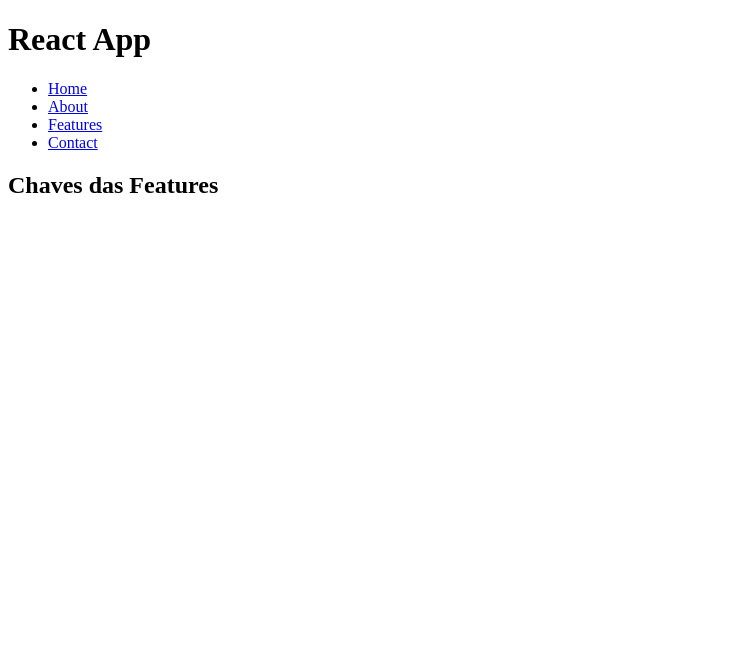
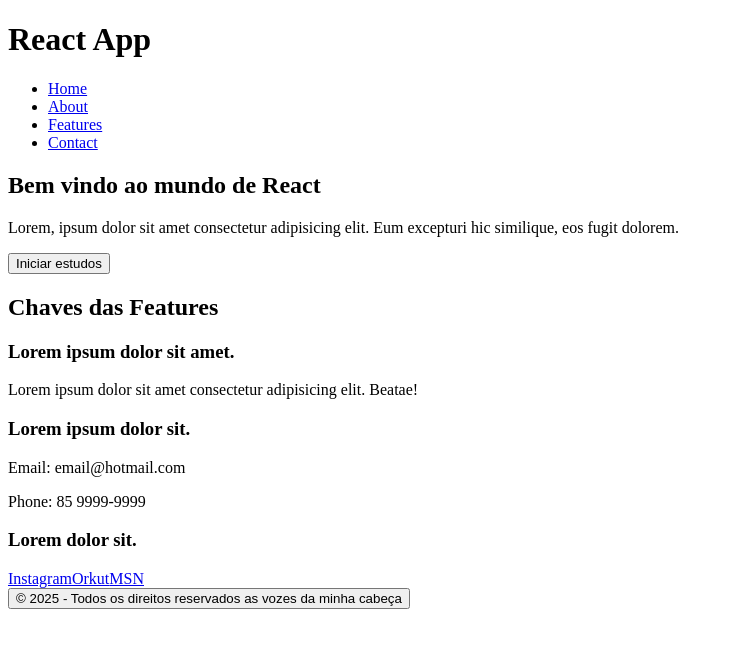
Before and after one commit to sarasmorais/react-zero, a React (Vite) app: page / in a window 1280 px wide. Shown: the top 648 px of the page, without its empty margins (0-733 px from the left). Built offline with nearby package versions, Linux system fonts and the light colour scheme.

Commit message:
add return

```diff
--- a/src/components/Footer/Footer.jsx
+++ b/src/components/Footer/Footer.jsx
@@ -1,7 +1,8 @@
 import "./Footer.css";
 
 export default function Footer(){
-    <footer className="footer" id="contact">
+    return(
+        <footer className="footer" id="contact">
         <div className="footer-content">
             <div className="footer-section">
                 <h3>Lorem ipsum dolor sit amet.</h3>
@@ -28,4 +29,6 @@ export default function Footer(){
         </div>
     </footer>
 
+    )
+
 }
--- a/src/components/Hero/Hero.jsx
+++ b/src/components/Hero/Hero.jsx
@@ -1,7 +1,8 @@
 import "./Hero.css";
 
 export default function Hero(){
-    <section className="hero" id="home">
+    return(
+        <section className="hero" id="home">
         <div className="hero-content">
             <h2> Bem vindo ao mundo de React</h2>
             <p>
@@ -13,5 +14,6 @@ export default function Hero(){
 
         </div>
     </section>
+    )
 
 }
```
